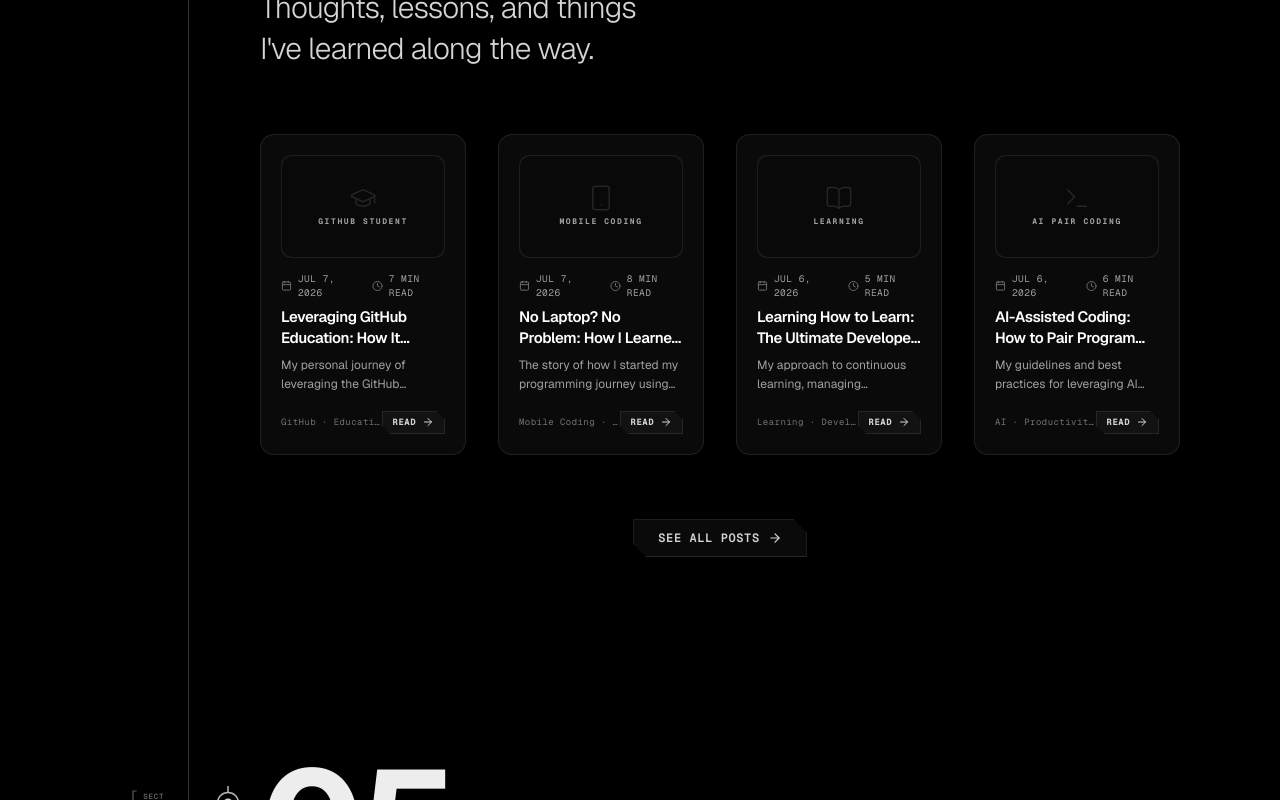
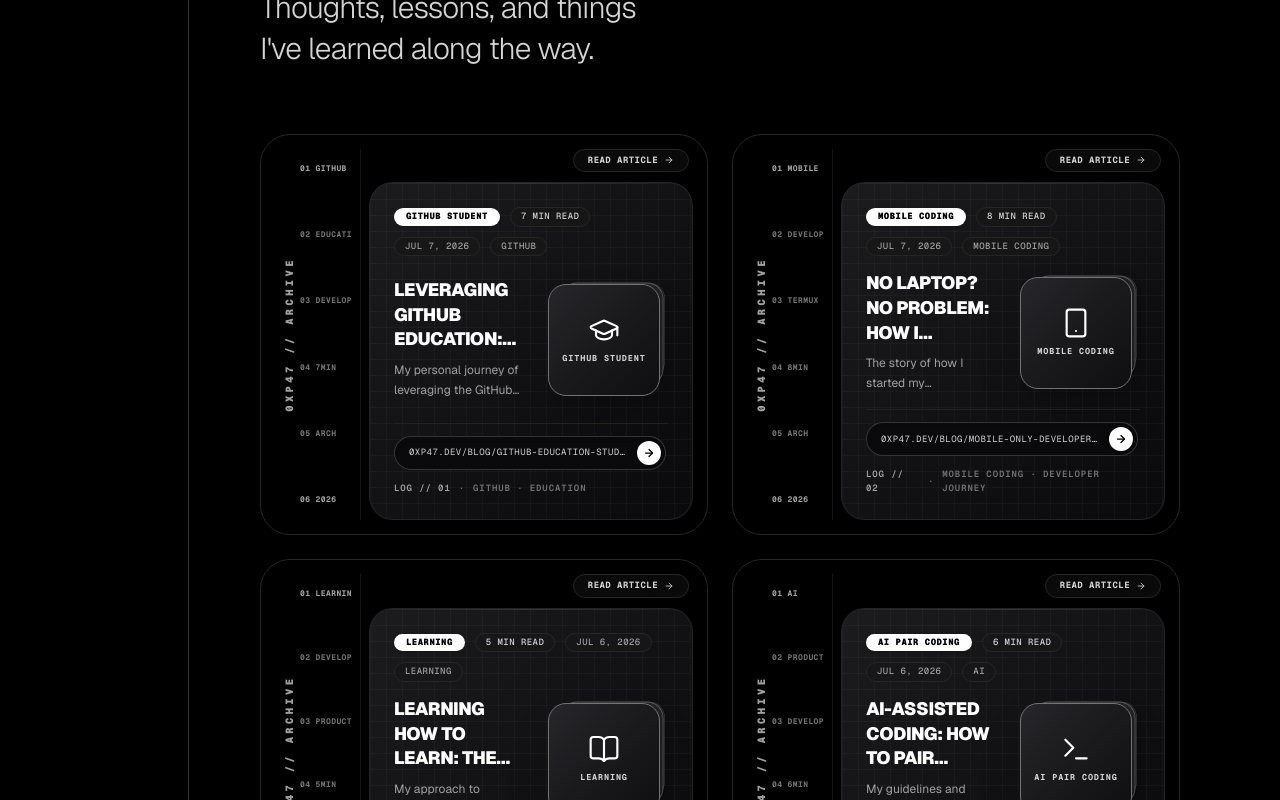
Before and after one commit to 0xp47/0xp47.github.io, a Next.js app: page / in a window 1280 px wide. Shown: the part 3860-4660 px from the top of the page. Built offline with nearby package versions, Linux system fonts and the light colour scheme.

Commit message:
feat(blog): implement cyber-console card design matching reference style in dark monochrome

```diff
--- a/src/app/blog/blog-page-client.tsx
+++ b/src/app/blog/blog-page-client.tsx
@@ -134,7 +134,7 @@ export function BlogPageClient() {
             transition={{ duration: 0.35, ease: [0.25, 0.1, 0.25, 1] }}
             className={cn(
               "grid gap-6 mt-8",
-              viewMode === "grid" ? "sm:grid-cols-2 md:grid-cols-3 lg:grid-cols-4" : "grid-cols-1 max-w-3xl mx-auto"
+              viewMode === "grid" ? "grid-cols-1 lg:grid-cols-2" : "grid-cols-1 max-w-3xl mx-auto"
             )}
           >
             {paginatedPosts.map((post, i) => (
@@ -146,7 +146,7 @@ export function BlogPageClient() {
               >
                 {viewMode === "grid" ? (
                   /* Grid Card View (Vertical) */
-                  <BlogCard post={post} />
+                  <BlogCard post={post} index={i} />
                 ) : (
                   /* List Row View (Horizontal) */
                   <Link
--- a/src/components/sections/blog-section.tsx
+++ b/src/components/sections/blog-section.tsx
@@ -28,11 +28,11 @@ export function BlogSection() {
             transition: { staggerChildren: 0.12 },
           },
         }}
-        className="grid gap-x-8 gap-y-10 sm:grid-cols-2 lg:grid-cols-4 mt-8"
+        className="grid gap-6 grid-cols-1 lg:grid-cols-2 mt-8 items-stretch"
       >
-        {visiblePosts.map((post) => (
+        {visiblePosts.map((post, idx) => (
           <motion.div key={post.slug} variants={cardVariants} className="h-full">
-            <BlogCard post={post} />
+            <BlogCard post={post} index={idx} />
           </motion.div>
         ))}
       </motion.div>
--- a/src/components/shared/blog-card.tsx
+++ b/src/components/shared/blog-card.tsx
@@ -1,62 +1,141 @@
 "use client";
 
 import Link from "next/link";
-import { Calendar, Clock, ArrowRight } from "lucide-react";
-import { BlogThumbnail } from "@/components/shared/blog-thumbnail";
+import { ArrowRight, Sparkles, GitBranch, Layers, Coffee, Database, BookOpen, Terminal, GraduationCap, Smartphone } from "lucide-react";
 import { type BlogPost } from "@/lib/portfolio-data";
 import { cn } from "@/lib/utils";
 
 interface BlogCardProps {
   post: BlogPost;
+  index?: number;
   className?: string;
 }
 
-export function BlogCard({ post, className }: BlogCardProps) {
+const iconMap: Record<string, typeof Sparkles> = {
+  "git-branch": GitBranch,
+  "layers": Layers,
+  "coffee": Coffee,
+  "database": Database,
+  "book-open": BookOpen,
+  "terminal": Terminal,
+  "graduation-cap": GraduationCap,
+  "smartphone": Smartphone,
+  "sparkles": Sparkles,
+};
+
+export function BlogCard({ post, index = 0, className }: BlogCardProps) {
+  const IconComponent = post.icon && iconMap[post.icon] ? iconMap[post.icon] : Sparkles;
+  const year = post.date ? new Date(post.date).getFullYear() : 2026;
+  const readMin = post.readingTime ? post.readingTime.replace(/[^0-9]/g, "") : "5";
+  const numIndex = String(index + 1).padStart(2, "0");
+
   return (
     <Link
       href={`/blog/${post.slug}`}
       className={cn(
-        "group relative flex h-full flex-col justify-between rounded-xl border border-neutral-800/80 bg-[#0a0a0a] p-4 sm:p-5 transition-colors duration-200 hover:border-neutral-700 select-none outline-none focus-visible:ring-1 focus-visible:ring-neutral-600",
+        "group relative flex flex-col sm:flex-row h-full rounded-[26px] sm:rounded-[30px] border border-neutral-800 bg-[#000000] p-2.5 sm:p-3.5 transition-all duration-300 hover:border-neutral-700 select-none overflow-hidden outline-none focus-visible:ring-1 focus-visible:ring-neutral-600 shadow-2xl hover:shadow-[0_0_35px_rgba(255,255,255,0.03)]",
         className
       )}
     >
-      {/* Cover */}
-      <div className="relative w-full shrink-0 overflow-hidden rounded-lg border border-neutral-800/60 bg-[#121212]">
-        <BlogThumbnail
-          slug={post.slug}
-          className="aspect-[16/10] w-full h-auto transition-transform duration-500 group-hover:scale-[1.02]"
-        />
+      {/* Left Tech Strip (vertical text + attributes inspired by reference image) */}
+      <div className="hidden sm:flex flex-row items-stretch justify-between w-[76px] md:w-[86px] shrink-0 py-3.5 px-2 select-none border-r border-neutral-800/60 mr-2">
+        {/* Rotated Vertical Title */}
+        <span className="font-mono text-[10px] md:text-[10.5px] font-black uppercase tracking-[0.32em] text-neutral-400 [writing-mode:vertical-rl] rotate-180 flex items-center justify-center transition-colors duration-200 group-hover:text-neutral-200">
+          0XP47 // ARCHIVE
+        </span>
+
+        {/* Vertical Attributes Column */}
+        <div className="flex flex-col justify-between items-start font-mono text-[7.5px] md:text-[8px] font-bold tracking-wider text-neutral-500 uppercase">
+          <span className="text-neutral-400">01 {post.tags[0]?.slice(0, 7) || "TECH"}</span>
+          <span>02 {post.tags[1]?.slice(0, 7) || "DEV"}</span>
+          <span>03 {post.tags[2]?.slice(0, 7) || "CORE"}</span>
+          <span>04 {readMin}MIN</span>
+          <span>05 ARCH</span>
+          <span className="text-neutral-400">06 {year}</span>
+        </div>
       </div>
 
-      {/* Body */}
-      <div className="flex flex-1 flex-col pt-3.5">
-        <div className="flex items-center gap-3">
-          <span className="flex items-center gap-1.5 font-mono text-[9.5px] uppercase tracking-wider text-neutral-400">
-            <Calendar className="size-3 text-neutral-500" />
+      {/* Main Console Wrapper */}
+      <div className="flex-1 flex flex-col min-w-0">
+        {/* Top Chassis Row with Outer Pill Button */}
+        <div className="flex items-center justify-between pb-2.5 px-1">
+          <span className="sm:hidden font-mono text-[9px] font-black uppercase tracking-[0.25em] text-neutral-400">
+            0XP47 // {numIndex}
+          </span>
+          <div className="ml-auto inline-flex items-center gap-1.5 rounded-full border border-neutral-800 bg-[#0a0a0a] px-3.5 py-1 font-mono text-[9px] font-bold uppercase tracking-wider text-neutral-300 transition-all duration-200 group-hover:border-neutral-600 group-hover:bg-neutral-900 group-hover:text-white">
+            <span>Read Article</span>
+            <ArrowRight className="size-2.5 transition-transform duration-200 group-hover:translate-x-0.5" />
+          </div>
+        </div>
+
+        {/* Inner Console Screen Panel */}
+        <div className="relative flex-1 flex flex-col justify-between rounded-[20px] sm:rounded-[24px] border border-neutral-800/90 bg-gradient-to-br from-[#1c1c1f] via-[#121214] to-[#0a0a0c] p-4 sm:p-5 md:p-6 shadow-2xl overflow-hidden min-h-[300px]">
+          {/* Subtle Grid Texture */}
+          <div className="pointer-events-none absolute inset-0 bg-[linear-gradient(to_right,rgba(255,255,255,0.03)_1px,transparent_1px),linear-gradient(to_bottom,rgba(255,255,255,0.03)_1px,transparent_1px)] bg-[size:16px_16px]" />
+
+          {/* Top Edge Inner Glow */}
+          <div className="pointer-events-none absolute inset-x-0 top-0 h-[1px] bg-gradient-to-r from-transparent via-white/10 to-transparent" />
+
+          {/* Top Nav Tabs inside Inner Panel (Reference: Home / About / Solutions / Services) */}
+          <div className="relative z-10 flex flex-wrap items-center gap-2 sm:gap-2.5 font-mono text-[9px] uppercase tracking-wider text-neutral-400">
+            <span className="rounded-full bg-white px-3 py-0.5 font-black text-black shadow-sm">
+              {post.shortTitle || "ARTICLE"}
+            </span>
+            <span className="rounded-full bg-neutral-900/80 border border-neutral-800 px-2.5 py-0.5 text-neutral-300 font-medium">
+              {post.readingTime}
+            </span>
+            <span className="rounded-full bg-neutral-900/80 border border-neutral-800 px-2.5 py-0.5 text-neutral-400 font-medium hidden sm:inline">
               {post.dateDisplay}
             </span>
-          <span className="flex items-center gap-1.5 font-mono text-[9.5px] uppercase tracking-wider text-neutral-400">
-            <Clock className="size-3 text-neutral-500" />
-            {post.readingTime}
+            <span className="rounded-full bg-neutral-900/80 border border-neutral-800 px-2.5 py-0.5 text-neutral-400 font-medium hidden md:inline">
+              {post.tags[0]}
             </span>
           </div>
 
-        <h3 className="mt-2 text-[15px] font-semibold leading-snug tracking-tight text-white line-clamp-2 group-hover:text-white">
+          {/* Center Split: Bold Display Headline on Left, 3D Stacked Deck on Right */}
+          <div className="relative z-10 my-4 flex items-center justify-between gap-4 sm:gap-6">
+            <div className="flex-1 min-w-0 pr-1">
+              <h3 className="font-sans text-[15px] sm:text-base md:text-lg font-black uppercase tracking-tight text-white leading-snug line-clamp-3 group-hover:text-white transition-colors">
                 {post.title}
               </h3>
-
-        <p className="mt-1.5 text-xs leading-relaxed text-neutral-400 line-clamp-2">
+              <p className="mt-2 text-xs leading-relaxed text-neutral-400 line-clamp-2 text-pretty">
                 {post.description}
               </p>
+            </div>
 
-        <div className="mt-auto flex items-center justify-between pt-4">
-          <span className="truncate font-mono text-[9px] tracking-wider text-neutral-500">
-            {post.tags.slice(0, 3).join("  ·  ")}
+            {/* 3D Stacked Card Deck Visual (Matching Reference Image Fanning Depth on sm+ screens) */}
+            <div className="hidden sm:block relative size-20 sm:size-24 md:size-28 shrink-0 select-none mr-2">
+              {/* Back Layer 3 */}
+              <div className="absolute inset-0 rounded-2xl border border-neutral-600/50 bg-neutral-800/40 translate-x-3.5 -translate-y-2.5 scale-[0.84] shadow-md transition-transform duration-300 group-hover:translate-x-4.5 group-hover:-translate-y-3.5" />
+              {/* Mid Layer 2 */}
+              <div className="absolute inset-0 rounded-2xl border border-neutral-500/70 bg-neutral-800/70 translate-x-2 -translate-y-1.5 scale-[0.92] shadow-lg transition-transform duration-300 group-hover:translate-x-2.5 group-hover:-translate-y-2" />
+              {/* Front Layer 1 */}
+              <div className="relative inset-0 size-full rounded-2xl border border-neutral-500 bg-gradient-to-br from-[#27272b] via-[#1a1a1d] to-[#0f0f12] p-2.5 flex flex-col items-center justify-center shadow-2xl transition-transform duration-300 group-hover:scale-105 group-hover:border-neutral-400">
+                <IconComponent className="size-6 sm:size-7 md:size-8 text-white mb-1.5 stroke-[1.6]" />
+                <span className="font-mono text-[8px] sm:text-[8.5px] font-bold uppercase tracking-widest text-neutral-300 truncate max-w-full text-center">
+                  {post.shortTitle || "TECH"}
                 </span>
-          <span className="flex shrink-0 items-center gap-1.5 px-2.5 py-1 chamfer-btn border border-neutral-800 bg-[#121212] font-mono text-[9px] font-bold uppercase tracking-wider text-neutral-300 transition-colors duration-200 group-hover:border-neutral-700 group-hover:bg-[#181818] group-hover:text-white">
-            Read
-            <ArrowRight className="size-3 transition-transform duration-200 group-hover:translate-x-0.5" />
+              </div>
+            </div>
+          </div>
+
+          {/* Bottom Action Console Bar (Reference: Capsule Pill with Arrow Button + Socials) */}
+          <div className="relative z-10 pt-3 border-t border-neutral-800/80 flex items-center justify-between gap-3 flex-wrap">
+            <div className="flex items-center gap-2 rounded-full border border-neutral-700/80 bg-[#0a0a0c] py-1 pl-3.5 pr-1 max-w-full min-w-0 shadow-inner transition-colors group-hover:border-neutral-600">
+              <span className="font-mono text-[9px] uppercase tracking-wider text-neutral-300 truncate max-w-[150px] sm:max-w-[220px]">
+                0xp47.dev/blog/{post.slug}
               </span>
+              <div className="flex size-6 shrink-0 items-center justify-center rounded-full bg-white text-black transition-transform duration-200 group-hover:translate-x-0.5 shadow-sm">
+                <ArrowRight className="size-3 stroke-[2.5]" />
+              </div>
+            </div>
+
+            <div className="flex items-center gap-2 font-mono text-[9px] uppercase tracking-widest text-neutral-500 font-semibold">
+              <span className="text-neutral-400">LOG // {numIndex}</span>
+              <span className="hidden sm:inline">·</span>
+              <span className="hidden sm:inline">{post.tags.slice(0, 2).join(" · ")}</span>
+            </div>
+          </div>
         </div>
       </div>
     </Link>
--- a/src/lib/github-stats.json
+++ b/src/lib/github-stats.json
@@ -3,5 +3,5 @@
   "publicRepos": 15,
   "totalStars": 7,
   "followers": 6,
-  "updatedAt": "2026-11-06T23:44:55.854Z"
+  "updatedAt": "2026-11-06T23:58:27.023Z"
 }
```
Also changed, not shown: src/lib/projects.json. Lines whose indentation alone changed are shown as unchanged.
